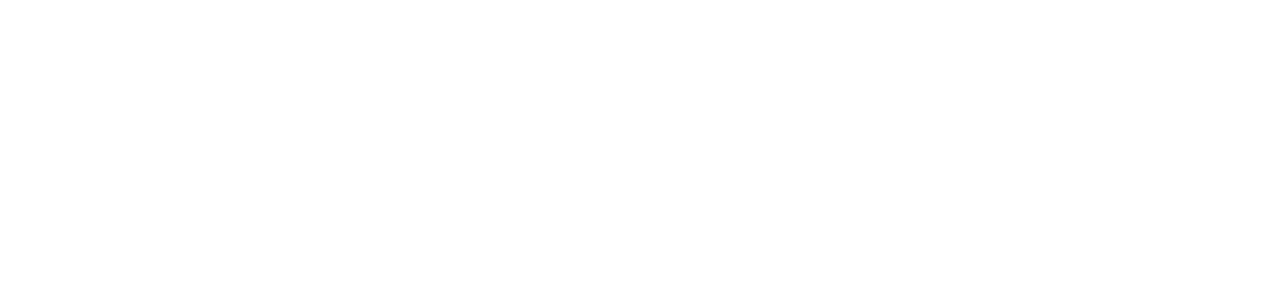
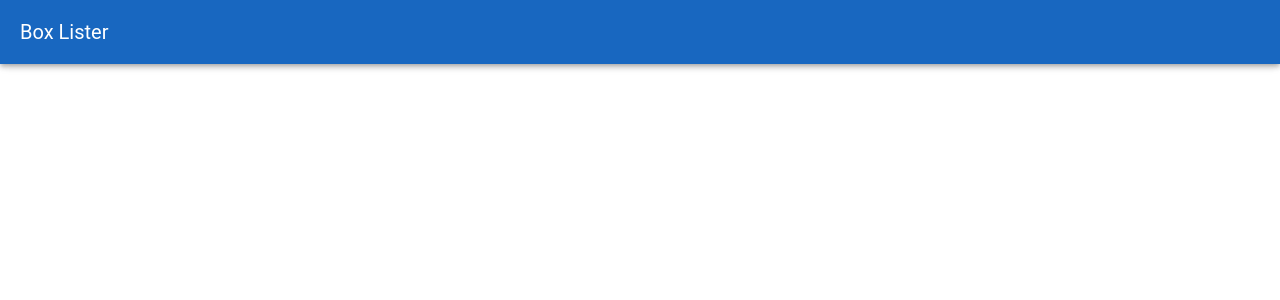
Before and after one commit to 0zyxel0/lc-box-labeller, a Nuxt app: page /viewer in a window 1280 px wide. Before the commit this address had no page. Shown: the top 300 px of the page. Built offline with nearby package versions, Linux system fonts and the light colour scheme.

Commit message:
- updated viewer files

```diff
--- a/pages/index.vue
+++ b/pages/index.vue
@@ -206,7 +206,7 @@ const submitForm = async () => {
 			Comments: newItem.value.comments,
 			"Box Type": newItem.value.boxType,
 			Assets: imageResult ? imageResult : null, // Include uploaded image info if available
-			publicurl: `${useRequestURL().hostname}/view/?qid=${genId}`,
+			publicurl: `${useRequestURL().hostname}/viewer/?qid=${genId}`,
 			publicid: genId,
 		};
 		const response = await fetch(`${NOCODB_BASEURL}/tables/mndechcrzo8xna3/records`, {
--- /dev/null
+++ b/pages/viewer/index.vue
@@ -0,0 +1,15 @@
+<template>
+	<div>
+		<NuxtLayout>
+			<v-app>
+				<v-app-bar color="primary">
+					<v-app-bar-title>Box Lister</v-app-bar-title>
+				</v-app-bar>
+				<v-main>
+					<v-container></v-container>
+				</v-main>
+			</v-app>
+		</NuxtLayout>
+	</div>
+</template>
+<script setup></script>
```
Also changed, not shown: 1 other file (tests, documents, lock files or other folders).
